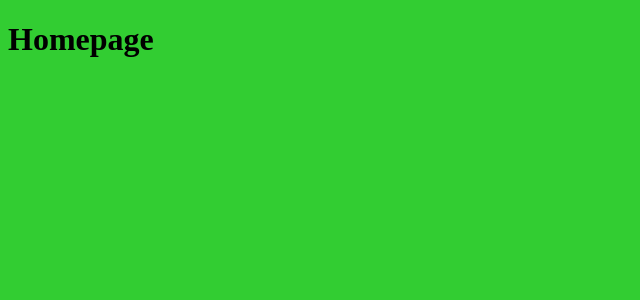
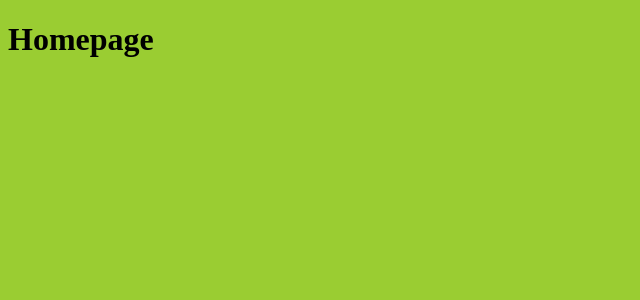
Before and after one commit to DrSrEsquire/manikoth.com, a Jekyll site: the page built from index.md, in a window 1280 px wide. Shown: the top 300 px of the page, without its empty margins (0-640 px from the left). Built offline with Jekyll 4.4.1, drawn with Linux system fonts in a browser that asks for light colours.

Commit message:
Update default.html

```diff
--- a/_layouts/default.html
+++ b/_layouts/default.html
@@ -2,10 +2,10 @@
 <html lang="en">
 <head>
 	<meta charset="UTF-8">
-	<title>Document</title>
+	<title>  {{ site.title }} </title>
 
 	<style>
-		body { background: limegreen; }
+		body { background: yellowgreen; }
 	</style>
 
 </head>
```
